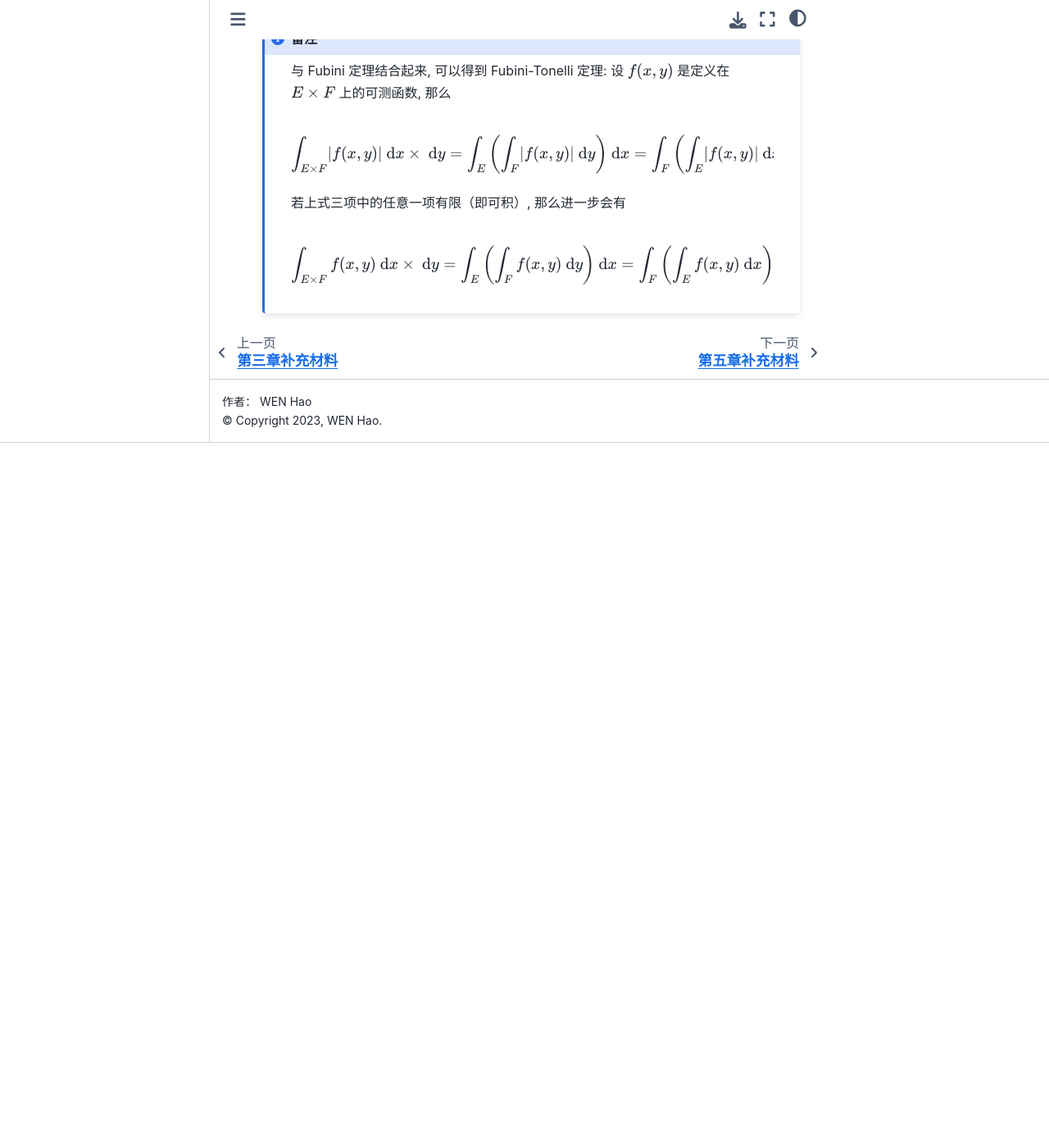
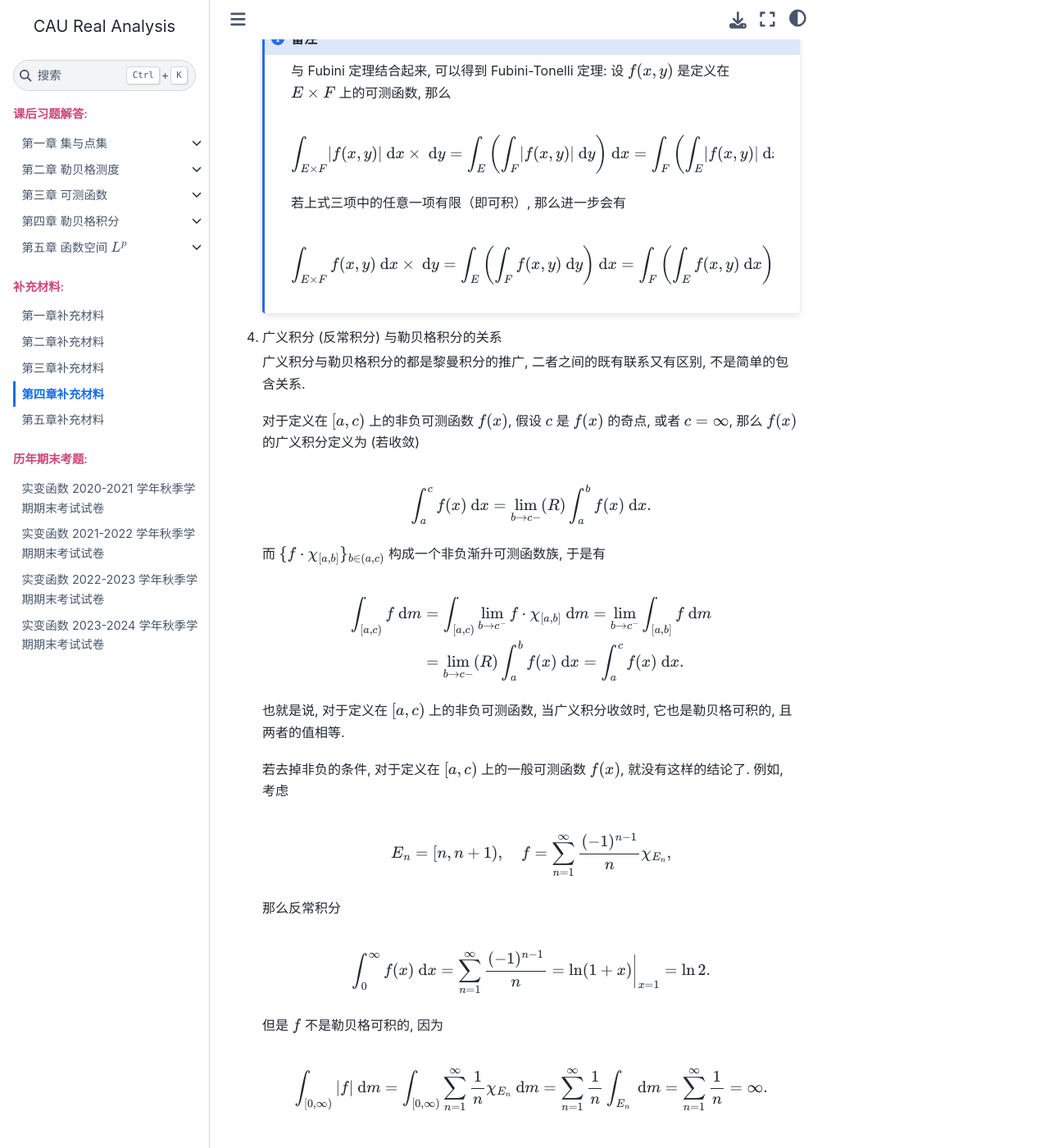
Before and after one commit to wenh06/CAU-Courses, a Sphinx documentation site: the page built from RealAnalysis/source/suppl/chap4.rst, in a window 1280 px wide and 1400 px high, scrolled down 1683 px. Shown: the whole window at 82% size. Built offline with Sphinx 7.4.7 and the Sphinx Book theme 1.1.4, drawn with Linux system fonts in a browser that asks for light colours; some web fonts are replaced; before the commit the page ends 2223 px from its top, so only the background shows below that.

Commit message:
update supplementary material for real analysis chapter 4

```diff
--- a/RealAnalysis/source/suppl/chap4.rst
+++ b/RealAnalysis/source/suppl/chap4.rst
@@ -212,3 +212,45 @@
 
          \int_{E \times F} f(x, y) ~ \mathrm{d} x \times ~ \mathrm{d} y
          = \int_E \left( \int_F f(x, y) ~ \mathrm{d}y \right) ~ \mathrm{d}x = \int_F \left( \int_E f(x, y) ~ \mathrm{d}x \right) ~ \mathrm{d}y.
+
+.. _improper-integral-and-lebesgue-integral:
+
+4. 广义积分 (反常积分) 与勒贝格积分的关系
+
+   广义积分与勒贝格积分的都是黎曼积分的推广, 二者之间的既有联系又有区别, 不是简单的包含关系.
+
+   对于定义在 :math:`[a, c)` 上的非负可测函数 :math:`f(x)`, 假设 :math:`c` 是 :math:`f(x)` 的奇点, 或者 :math:`c = \infty`,
+   那么 :math:`f(x)` 的广义积分定义为 (若收敛)
+
+   .. math::
+
+      \int_a^c f(x) ~ \mathrm{d}x = \lim_{b \to c-} (R) \int_a^b f(x) ~ \mathrm{d}x.
+
+   而 :math:`\{ f \cdot \chi_{[a, b]} \}_{b \in (a, c)}` 构成一个非负渐升可测函数族, 于是有
+
+   .. math::
+
+      \int_{[a, c)} f ~ \mathrm{d} m
+      & = \int_{[a, c)} \lim_{b \to c^-} f \cdot \chi_{[a, b]} ~ \mathrm{d} m = \lim_{b \to c^-} \int_{[a, b]} f ~ \mathrm{d} m \\
+      & = \lim_{b \to c-} (R) \int_a^b f(x) ~ \mathrm{d} x = \int_a^c f(x) ~ \mathrm{d}x.
+
+   也就是说, 对于定义在 :math:`[a, c)` 上的非负可测函数, 当广义积分收敛时, 它也是勒贝格可积的, 且两者的值相等.
+
+   若去掉非负的条件, 对于定义在 :math:`[a, c)` 上的一般可测函数 :math:`f(x)`, 就没有这样的结论了. 例如, 考虑
+
+   .. math::
+
+      E_n = [n, n + 1), \quad f = \sum_{n=1}^{\infty} \dfrac{(-1)^{n-1}}{n} \chi_{E_n},
+
+   那么反常积分
+
+   .. math::
+
+      \int_0^{\infty} f(x) ~ \mathrm{d}x = \sum_{n=1}^{\infty} \dfrac{(-1)^{n-1}}{n} = \ln (1 + x) \bigg|_{x=1} = \ln 2.
+
+   但是 :math:`f` 不是勒贝格可积的, 因为
+
+   .. math::
+
+      \int_{[0, \infty)} |f| ~ \mathrm{d} m = \int_{[0, \infty)} \sum_{n=1}^{\infty} \dfrac{1}{n} \chi_{E_n} ~ \mathrm{d} m
+      = \sum_{n=1}^{\infty} \dfrac{1}{n} \int_{E_n} ~ \mathrm{d} m = \sum_{n=1}^{\infty} \dfrac{1}{n} = \infty.
```
